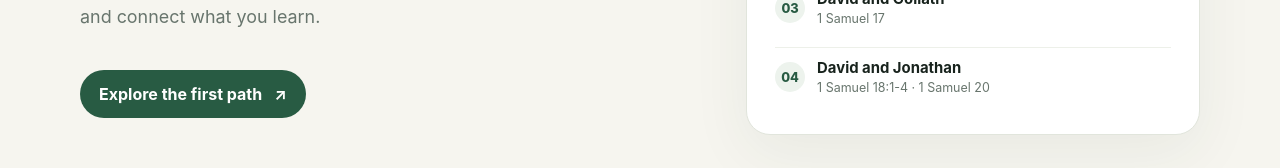
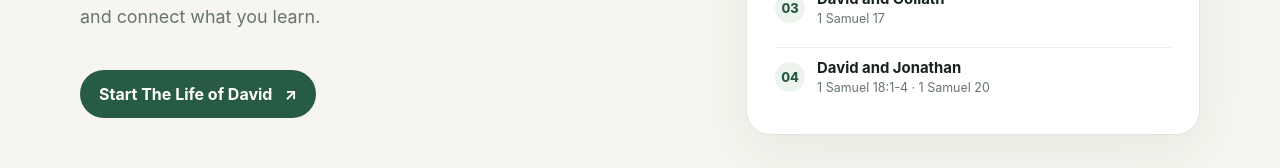
Before and after one commit to getkonnekted/Path, a Next.js app in the folder apps/web/: page / in a window 1280 px wide. Shown: the part 532-700 px from the top of the page. Built offline with nearby package versions, Linux system fonts and the light colour scheme.

Commit message:
Link homepage to interactive David learning journey

```diff
--- a/apps/web/app/page.tsx
+++ b/apps/web/app/page.tsx
@@ -19,7 +19,7 @@ export default function HomePage() {
             PATH turns Bible reading into a learning journey. Explore the people and events,
             understand the story, remember what matters, and connect what you learn.
           </p>
-          <a className="primary-link" href="#first-path">Explore the first path <span aria-hidden="true">↗</span></a>
+          <Link className="primary-link" href="/path/life-of-david">Start The Life of David <span aria-hidden="true">↗</span></Link>
         </div>
 
         <aside className="path-card" aria-label="Preview of The Life of David learning path">
```
